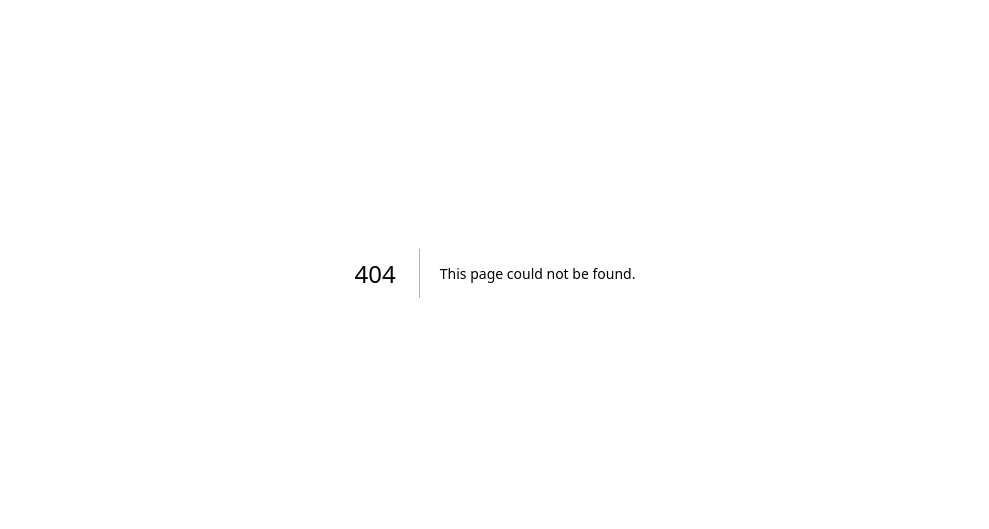
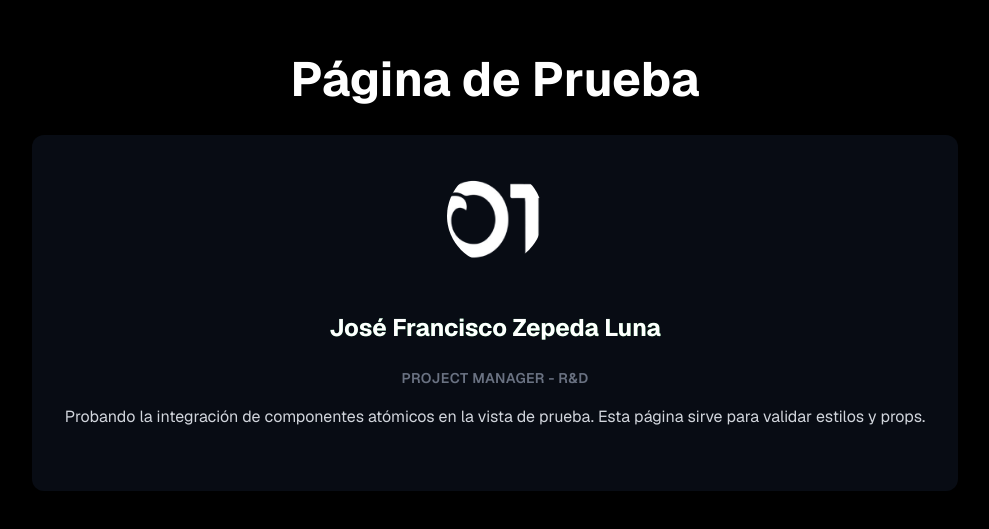
Before and after one commit to DeinsaGlobal/green-motion, a Next.js app: page /prueba in a window 1280 px wide. Before the commit this address had no page. Shown: the part 127-656 px from the top of the page, without its empty margins (145-1134 px from the left). Built offline with nearby package versions, Linux system fonts and the light colour scheme.

Commit message:
molecula profileCard terminada

```diff
--- /dev/null
+++ b/src/app/components/molecules/profileCard.tsx
@@ -0,0 +1,52 @@
+import React from "react";
+import Avatar from "../atoms/avatar";
+import Heading from "../atoms/heading";
+import Text from "../atoms/text";
+
+interface ProfileCardProps {
+  imageSrc: string;
+  alt: string;
+  name: string;
+  role: string;
+  description: string;
+}
+
+const ProfileCard: React.FC<ProfileCardProps> = ({
+  imageSrc,
+  alt,
+  name,
+  role,
+  description,
+}) => {
+  return (
+    <div className="group text-center p-8 bg-gray-900/50 backdrop-blur-sm rounded-xl hover:bg-gray-900/70 transition-all duration-300 border border-transparent hover:border-[#00764e]/30">
+
+      <div className="flex justify-center mb-6">
+        <div className="relative">
+          <Avatar src={imageSrc} alt={alt} />
+          <div className="absolute inset-0 rounded-full bg-gradient-to-r from-[#00764e] to-[#47ba41] opacity-0 group-hover:opacity-20 blur-xl transition-opacity duration-300" />
+        </div>
+      </div>
+
+      <Heading
+        level="h3"
+        variant="modern"
+        className="text-2xl font-bold mb-2 group-hover:scale-105 transition-transform duration-300"
+      >
+        {name}
+      </Heading>
+
+      <Text variant="small" className="text-[#47ba41] font-semibold mb-4 uppercase tracking-wide">
+        {role}
+      </Text>
+
+      <Text variant="body" className="text-gray-300 leading-relaxed">
+        {description}
+      </Text>
+
+      <div className="mt-6 h-1 w-16 mx-auto bg-gradient-to-r from-[#00764e] to-[#47ba41] rounded-full opacity-0 group-hover:opacity-100 transition-opacity duration-300" />
+    </div>
+  );
+};
+
+export default ProfileCard;
--- /dev/null
+++ b/src/app/prueba/page.tsx
@@ -0,0 +1,21 @@
+"use client";
+
+import ProfileCard from "../components/molecules/profileCard";
+
+export default function PruebaPage() {
+  return (
+    <main className="min-h-screen bg-black flex flex-col items-center justify-center p-8">
+      <h1 className="text-5xl font-bold text-white mb-8">
+        Página de Prueba
+      </h1>
+
+      <ProfileCard
+        imageSrc="/Imagenes/Logo.png"
+        alt="José Zepeda"
+        name="José Francisco Zepeda Luna"
+        role="Project Manager - R&D"
+        description="Probando la integración de componentes atómicos en la vista de prueba. Esta página sirve para validar estilos y props."
+      />
+    </main>
+  );
+}
```
